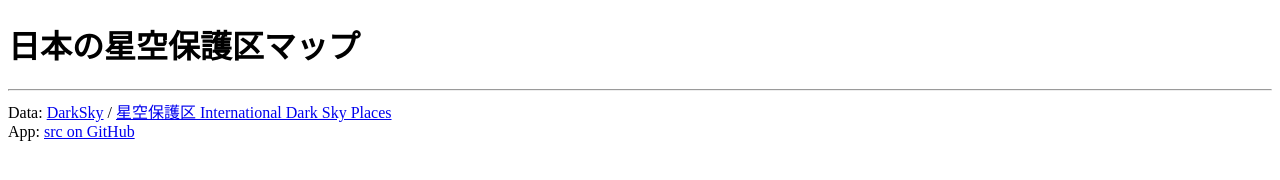
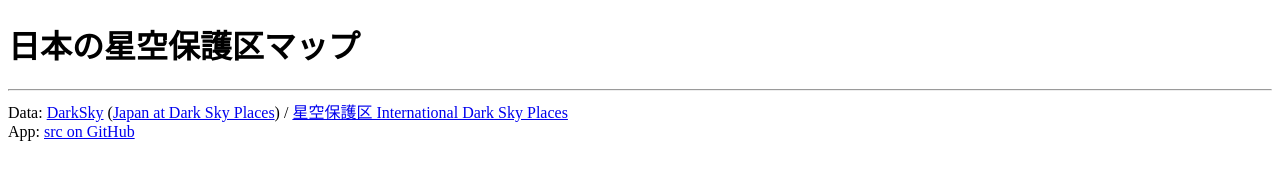
Before and after one commit to code4fukui/hoshizora, a plain HTML site: page index.html in a window 1280 px wide. Drawn offline with Linux system fonts and the light colour scheme; some packages are replaced by stand-ins of ours; a script that the page names is missing.

Commit message:
add link

```diff
--- a/index.html
+++ b/index.html
@@ -23,7 +23,7 @@ table {
 
 <hr>
 <div id='footer'>
-Data: <a href=https://darksky.org/>DarkSky</a> / <a href=https://hoshizorahogoku.org/>星空保護区 International Dark Sky Places</a><br>
+Data: <a href=https://darksky.org/>DarkSky</a> (<a href=https://darksky.org/?s=japan&post_type=darksky_place>Japan at Dark Sky Places</a>) / <a href=https://hoshizorahogoku.org/>星空保護区 International Dark Sky Places</a><br>
 App: <a href=https://github.com/code4fukui/hoshizora>src on GitHub</a><br>
 </div>
 </body>
```
